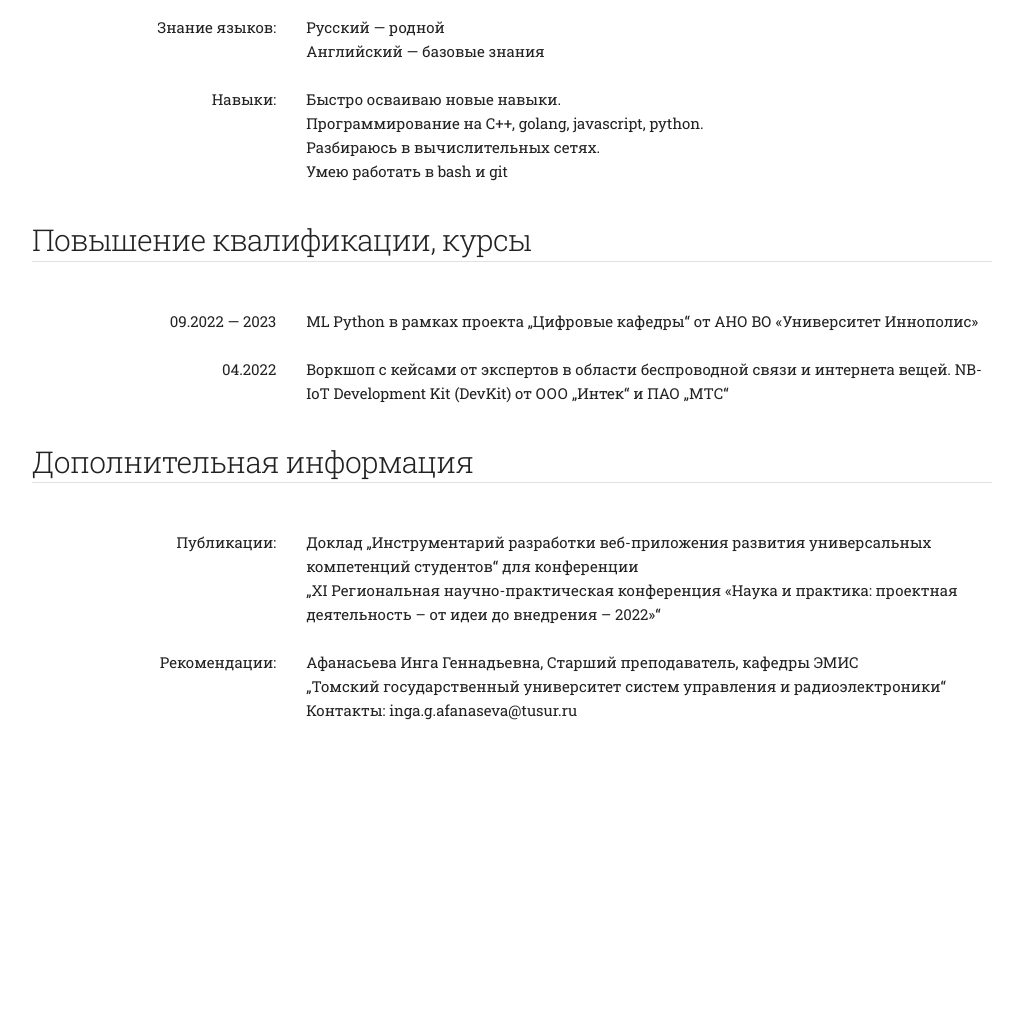
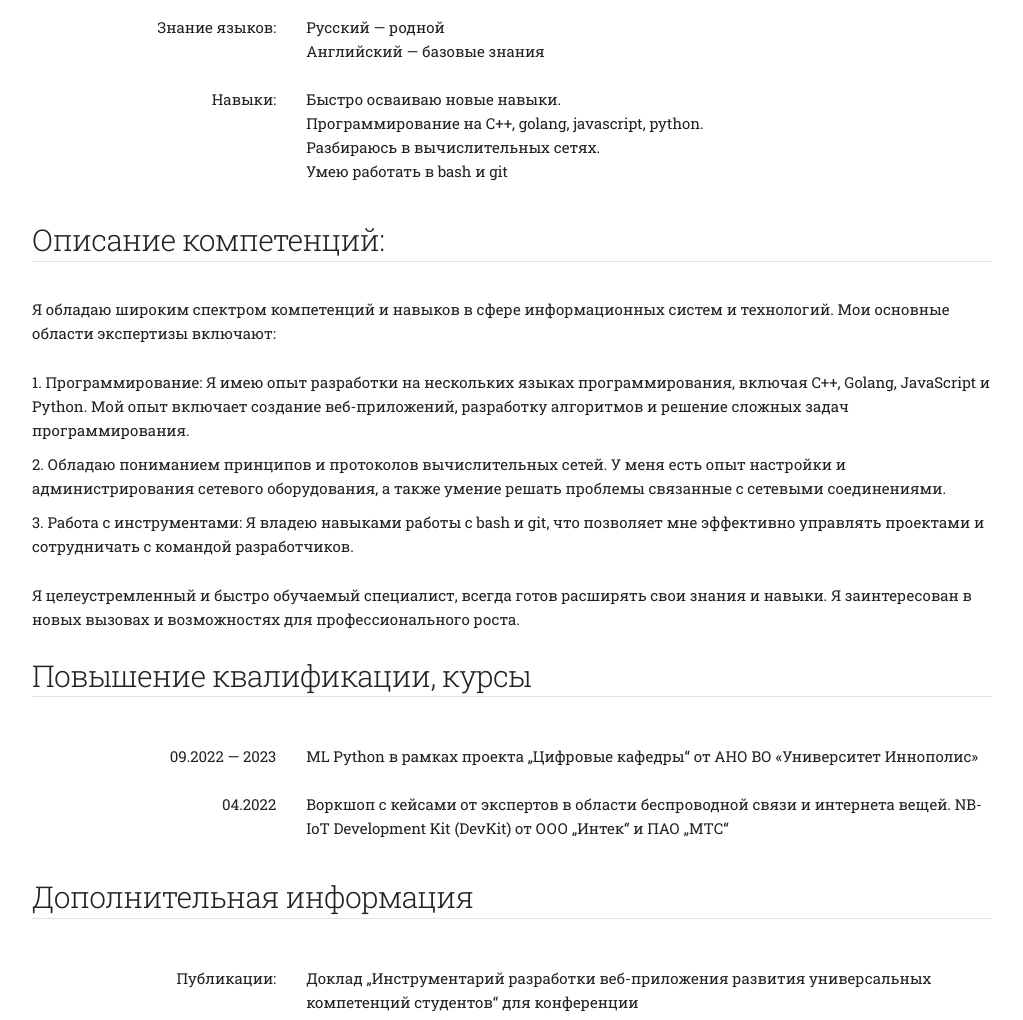
Before and after one commit to ilvesBogdan/cv, a plain HTML site: page index.html in a window 1280 px wide. Shown: the part 906-1926 px from the top of the page, without its empty margins (128-1151 px from the left). Before the commit the page ends 1665 px from the top, so only its background shows below. Drawn offline with Linux system fonts and the light colour scheme.

Commit message:
Update index.html

```diff
--- a/index.html
+++ b/index.html
@@ -130,6 +130,19 @@
         </tr>
       </tbody>
     </table>
+    <h4>Описание компетенций:</h4>
+    <hr />
+    <p>
+      Я обладаю широким спектром компетенций и навыков в сфере информационных систем и технологий. Мои основные области экспертизы включают:
+    </p>
+    <ol>
+      <li>Программирование: Я имею опыт разработки на нескольких языках программирования, включая C++, Golang, JavaScript и Python. Мой опыт включает создание веб-приложений, разработку алгоритмов и решение сложных задач программирования.</li>
+      <li>Обладаю пониманием принципов и протоколов вычислительных сетей. У меня есть опыт настройки и администрирования сетевого оборудования, а также умение решать проблемы связанные с сетевыми соединениями.</li>
+      <li>Работа с инструментами: Я владею навыками работы с bash и git, что позволяет мне эффективно управлять проектами и сотрудничать с командой разработчиков.</li>
+    </ol>
+    <p>
+      Я целеустремленный и быстро обучаемый специалист, всегда готов расширять свои знания и навыки. Я заинтересован в новых вызовах и возможностях для профессионального роста.
+    </p>
     <h4>Повышение квалификации, курсы</h4>
     <hr />
     <table class="u-full-width">
```
